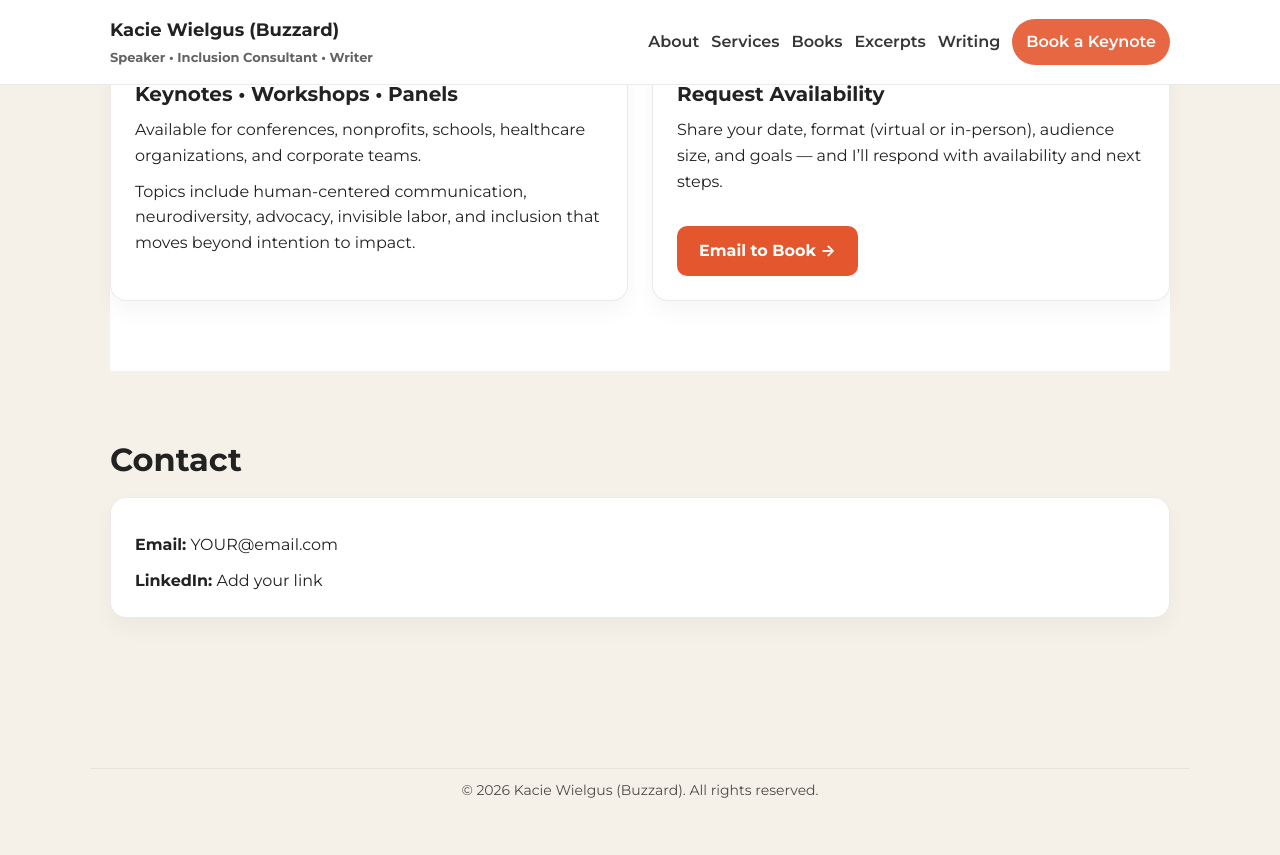
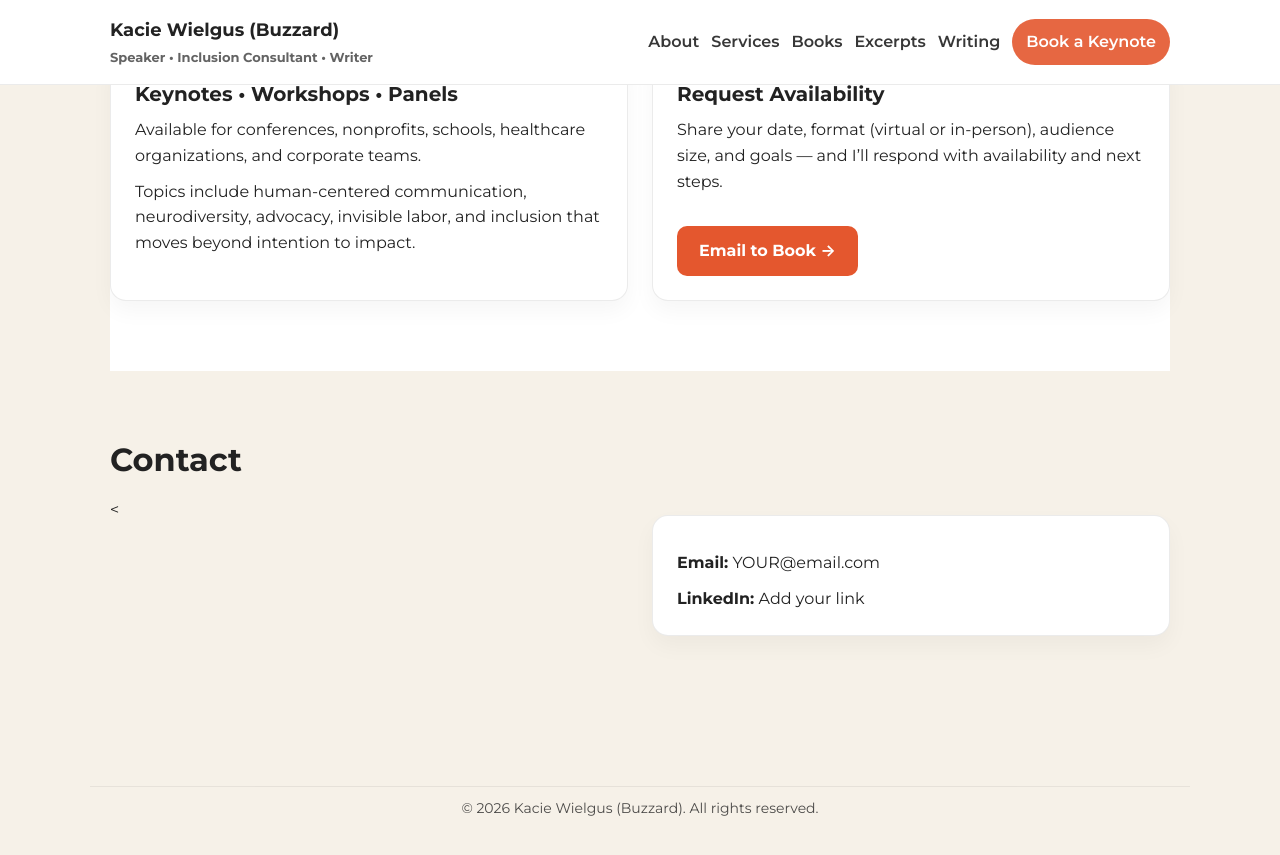
Before and after one commit to kaciebuzzard-rgb/new, a Jekyll site: the page built from index.html, in a window 1280 px wide and 900 px high, scrolled down 3279 px. Shown: the top 855 px of the window. Built offline with Jekyll 4.4.1, drawn with Linux system fonts in a browser that asks for light colours.

Commit message:
Update index.html

```diff
--- a/index.html
+++ b/index.html
@@ -144,6 +144,9 @@ title: Home
   <h2>Contact</h2>
 
   <div class="grid">
+    <
+
+  <div class="grid">
     <div class="card">
       <p><strong>Email:</strong> <a href="mailto:YOUR@email.com">YOUR@email.com</a></p>
       <p><strong>LinkedIn:</strong> <a href="https://www.linkedin.com/">Add your link</a></p>
```
